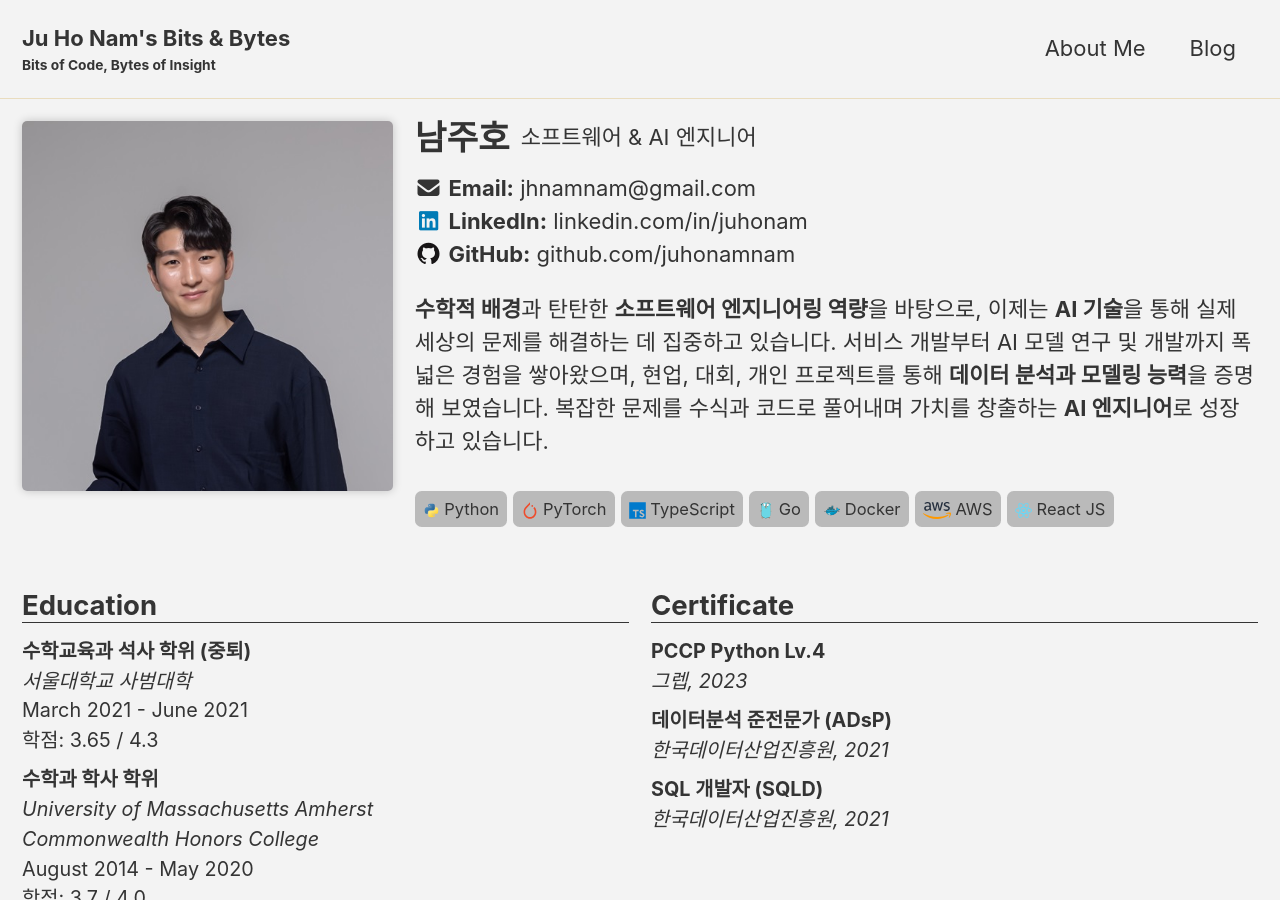
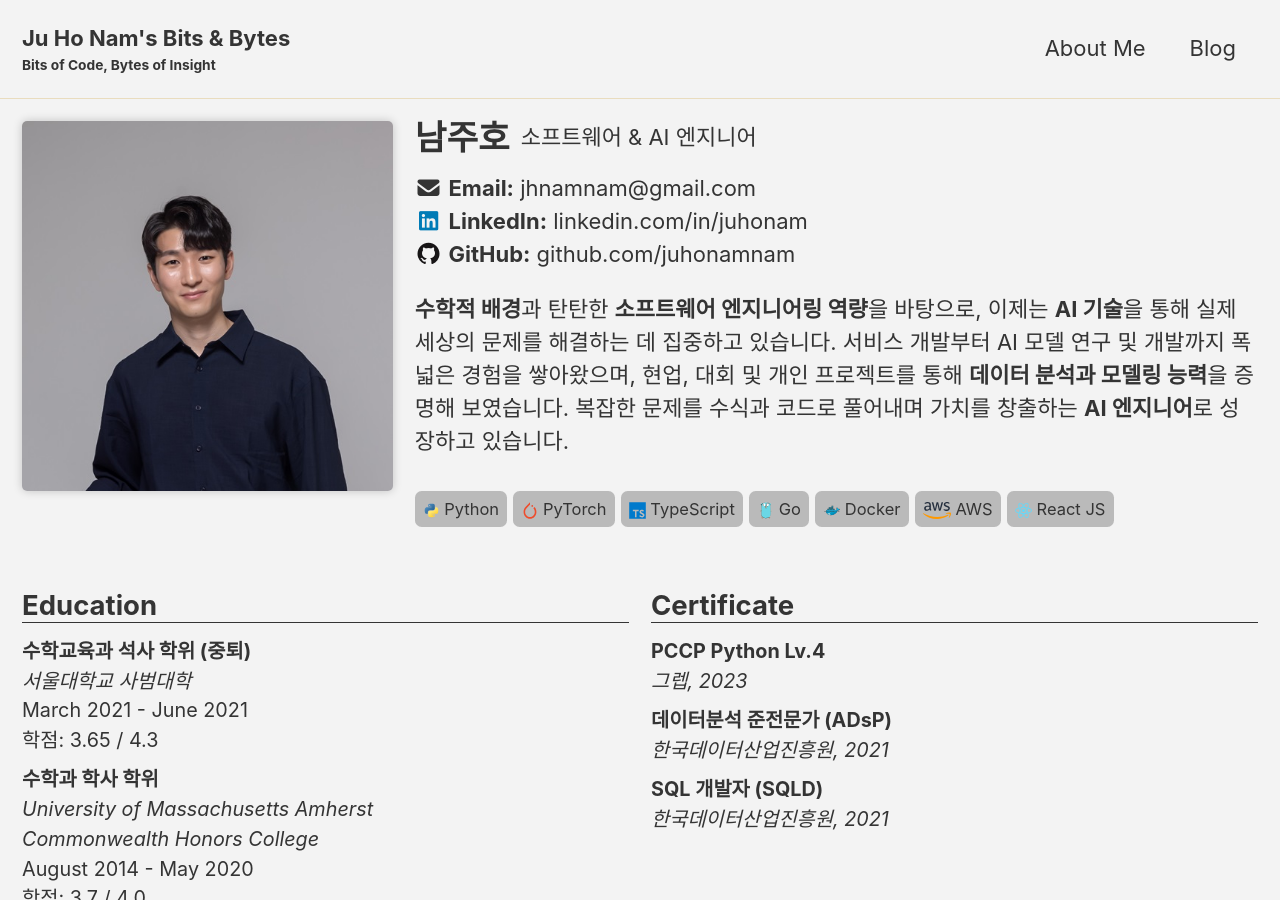
Before and after one commit to juhonamnam/juhonamnam.github.io, a Jekyll site: the page built from resume/index.html, in a window 1280 px wide and 900 px high. Built offline with Jekyll 4.4.1, drawn with Linux system fonts in a browser that asks for light colours; cached includes are drawn as plain includes.

Commit message:
fix typo

```diff
--- a/_data/about-me/main.yml
+++ b/_data/about-me/main.yml
@@ -30,7 +30,7 @@ title:
 description:
   - type: paragraph
     inner:
-      ko: "<b>수학적 배경</b>과 탄탄한 <b>소프트웨어 엔지니어링 역량</b>을 바탕으로, 이제는 <b>AI 기술</b>을 통해 실제 세상의 문제를 해결하는 데 집중하고 있습니다. 서비스 개발부터 AI 모델 연구 및 개발까지 폭넓은 경험을 쌓아왔으며, 현업, 대회, 개인 프로젝트를 통해 <b>데이터 분석과 모델링 능력</b>을 증명해 보였습니다. 복잡한 문제를 수식과 코드로 풀어내며 가치를 창출하는 <b>AI 엔지니어</b>로 성장하고 있습니다."
+      ko: "<b>수학적 배경</b>과 탄탄한 <b>소프트웨어 엔지니어링 역량</b>을 바탕으로, 이제는 <b>AI 기술</b>을 통해 실제 세상의 문제를 해결하는 데 집중하고 있습니다. 서비스 개발부터 AI 모델 연구 및 개발까지 폭넓은 경험을 쌓아왔으며, 현업, 대회 및 개인 프로젝트를 통해 <b>데이터 분석과 모델링 능력</b>을 증명해 보였습니다. 복잡한 문제를 수식과 코드로 풀어내며 가치를 창출하는 <b>AI 엔지니어</b>로 성장하고 있습니다."
       en: "With a strong foundation in mathematics and solid software engineering skills, I am now focused on solving real-world problems through AI technology. I have gained extensive experience in service development as well as AI model research and development, demonstrating my data analysis and modeling capabilities through professional work, competitions, and personal projects. I am growing as an AI engineer who creates value by solving complex problems with equations and code."
 contacts:
   - label: "Email"
```
